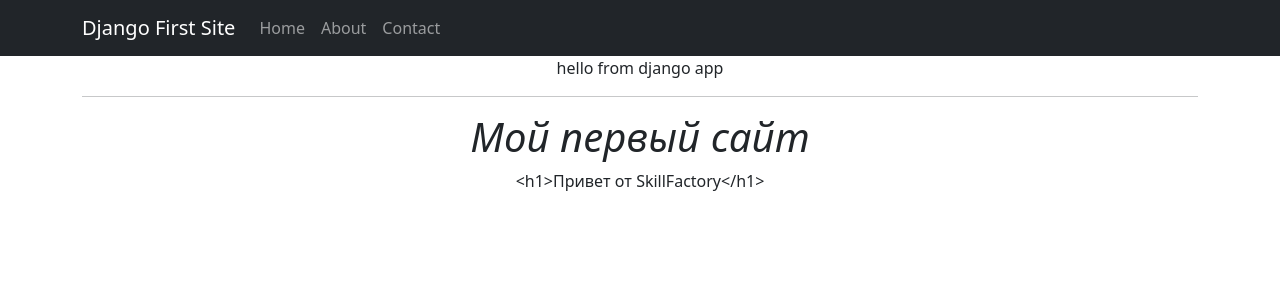
After one commit to Met-s/Django_1, a Django app: template project/templates/flatpages/home.html in a window 1280 px wide. The commit adds this page. Shown: the top 300 px of the page. Run offline with Django 4.2, Linux system fonts and the light colour scheme; the template is opened without the code that fills it: values that come from a table or form of the project are taken from there, others are empty; data comes from the database, SQL or seed files in the repository; both versions use the stored data as it was after the commit; some libraries are stand-ins or nearby versions.

Commit message:
Добавил текст на домашнюю страницу

```diff
--- a/project/project/urls.py
+++ b/project/project/urls.py
@@ -25,4 +25,5 @@ urlpatterns = [
     path('page_2/', include('django.contrib.flatpages.urls')),
     path('page_3/', include('django.contrib.flatpages.urls')),
     path('apple/', include('django.contrib.flatpages.urls')),
+    path('home/', include('django.contrib.flatpages.urls')),
 ]
--- a/project/templates/flatpages/default.html
+++ b/project/templates/flatpages/default.html
@@ -8,8 +8,6 @@
         <meta name="author" content="" />
         <title>Bare - Start Bootstrap Template</title>
 
-        <!-- Favicon-->
-
         <!-- Core theme CSS (includes Bootstrap)-->
         <link href="{% static 'css/styles.css' %}" rel="stylesheet" />
     </head>
@@ -17,7 +15,7 @@
         <!-- Responsive navbar-->
         <nav class="navbar navbar-expand-lg navbar-dark bg-dark static-top">
             <div class="container">
-                <a class="navbar-brand" href="#">Django flatpages</a>
+                <a class="navbar-brand" href="#">Django First Site</a>
                 <button class="navbar-toggler" type="button" data-toggle="collapse"
                         data-target="#navbarResponsive"
                         aria-controls="navbarResponsive" aria-expanded="false"
@@ -27,8 +25,8 @@
                 <div class="collapse navbar-collapse" id="navbarResponsive">
                     <ul class="navbar-nav ml-auto">
                         <li class="nav-item active">
-                            <a class="nav-link" href="#">Home
-                                <span class="sr-only">(current)</span>
+                            <a class="nav-link" href="/home/">Home
+                                <span class="sr-only"></span>
                             </a>
                         </li>
                         <li class="nav-item">
--- /dev/null
+++ b/project/templates/flatpages/home.html
@@ -0,0 +1,13 @@
+
+{% extends 'flatpages/default.html' %}
+
+{% block title %}
+{{ flatpage.title }}
+{% endblock title %}
+
+{% block content %}
+    <h>{{ flatpage.title }}</h>
+    <hr>
+    <h1><i>Мой первый сайт</i></h1>
+{{ flatpage.content }}
+{% endblock content %}
--- a/project/templates/flatpages/page_two.html
+++ b/project/templates/flatpages/page_two.html
@@ -4,7 +4,7 @@
 <title>{{ flatpage.title }}</title>
 </head>
 <body>
-SkillFactory Pege_Two
+    <h2>SkillFactory Pege_Two</h2>
     <h1><i>{{ flatpage.content }}</i></h1>
 </body>
 </html>
```
Also changed, not shown: project/db.sqlite3.
